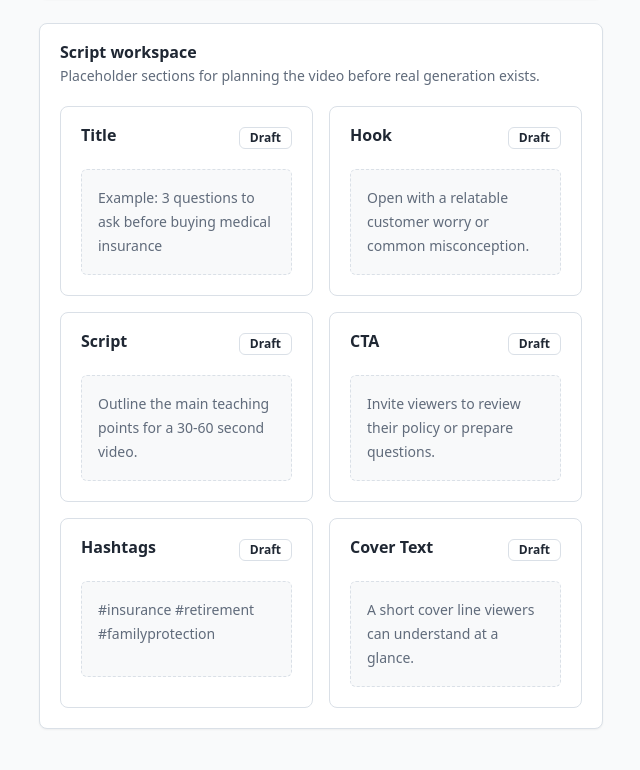
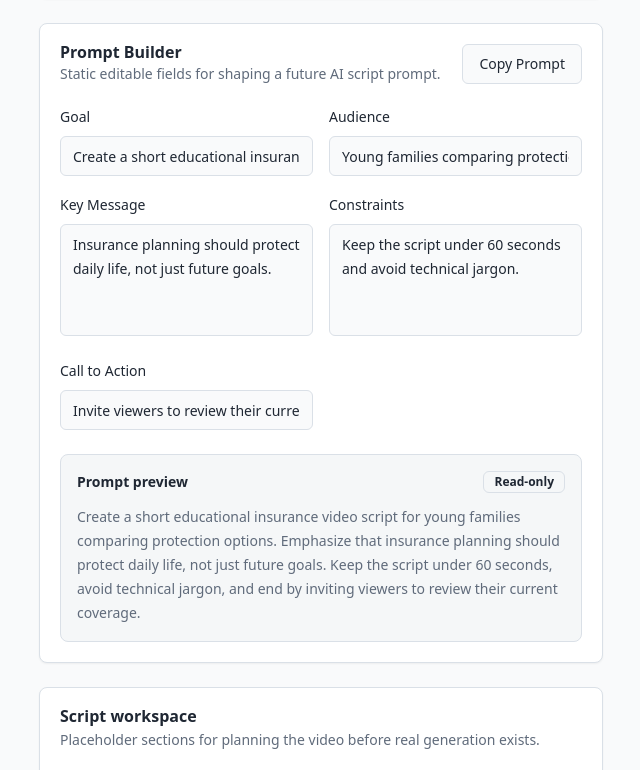
Before and after one commit to sk101049/dailyos, a Next.js app: page /content in a window 1280 px wide. Shown: the part 1910-2680 px from the top of the page, without its empty margins (281-921 px from the left). Built offline with nearby package versions, Linux system fonts and the light colour scheme.

Commit message:
feat: add prompt builder UI

```diff
--- a/features/content/content-page.tsx
+++ b/features/content/content-page.tsx
@@ -125,6 +125,32 @@ const generatorPreviews = [
   }
 ];
 
+const promptFields = [
+  {
+    label: "Goal",
+    value: "Create a short educational insurance video script."
+  },
+  {
+    label: "Audience",
+    value: "Young families comparing protection options."
+  },
+  {
+    label: "Key Message",
+    value: "Insurance planning should protect daily life, not just future goals."
+  },
+  {
+    label: "Constraints",
+    value: "Keep the script under 60 seconds and avoid technical jargon."
+  },
+  {
+    label: "Call to Action",
+    value: "Invite viewers to review their current coverage."
+  }
+];
+
+const promptPreview =
+  "Create a short educational insurance video script for young families comparing protection options. Emphasize that insurance planning should protect daily life, not just future goals. Keep the script under 60 seconds, avoid technical jargon, and end by inviting viewers to review their current coverage.";
+
 const assistantSuggestions = [
   "Pick one customer question and turn it into a 30-second answer.",
   "Start with one topic card, then fill the Hook before the full Script.",
@@ -236,6 +262,50 @@ export function ContentPage() {
 
         <Card>
           <CardHeader>
+            <div className="flex flex-col gap-3 sm:flex-row sm:items-start sm:justify-between">
+              <div className="space-y-1">
+                <CardTitle>Prompt Builder</CardTitle>
+                <CardDescription>
+                  Static editable fields for shaping a future AI script prompt.
+                </CardDescription>
+              </div>
+              <Button variant="outline">Copy Prompt</Button>
+            </div>
+          </CardHeader>
+          <CardContent className="space-y-6">
+            <div className="grid gap-4 lg:grid-cols-2">
+              {promptFields.map((field) => (
+                <label key={field.label} className="space-y-2">
+                  <span className="text-sm font-medium">{field.label}</span>
+                  {field.label === "Constraints" || field.label === "Key Message" ? (
+                    <textarea
+                      className="min-h-28 w-full resize-none rounded-md border bg-background px-3 py-2 text-sm leading-6 outline-none transition-colors placeholder:text-muted-foreground focus-visible:ring-2 focus-visible:ring-ring"
+                      defaultValue={field.value}
+                    />
+                  ) : (
+                    <input
+                      className="h-10 w-full rounded-md border bg-background px-3 py-2 text-sm outline-none transition-colors placeholder:text-muted-foreground focus-visible:ring-2 focus-visible:ring-ring"
+                      defaultValue={field.value}
+                    />
+                  )}
+                </label>
+              ))}
+            </div>
+
+            <div className="rounded-lg border bg-secondary/40 p-4">
+              <div className="flex items-center justify-between gap-3">
+                <p className="text-sm font-semibold">Prompt preview</p>
+                <Badge variant="outline">Read-only</Badge>
+              </div>
+              <p className="mt-3 text-sm leading-6 text-muted-foreground">
+                {promptPreview}
+              </p>
+            </div>
+          </CardContent>
+        </Card>
+
+        <Card>
+          <CardHeader>
             <CardTitle>Script workspace</CardTitle>
             <CardDescription>
               Placeholder sections for planning the video before real generation
```
